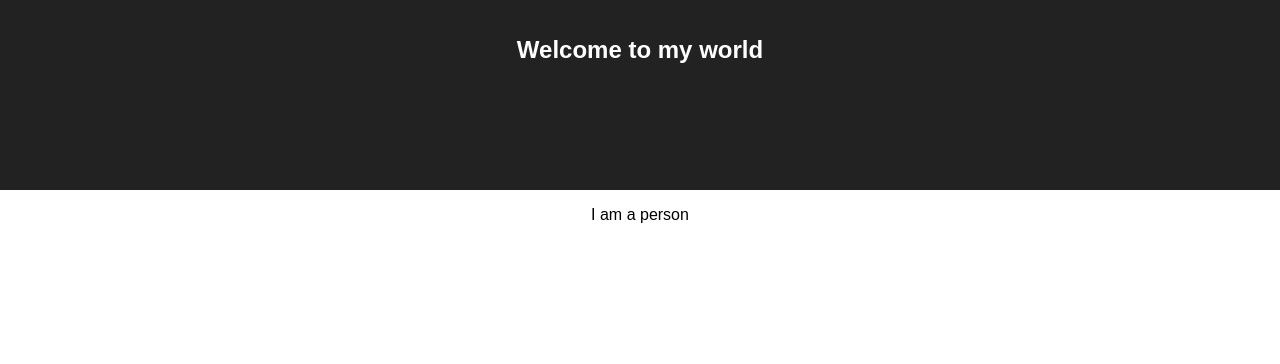
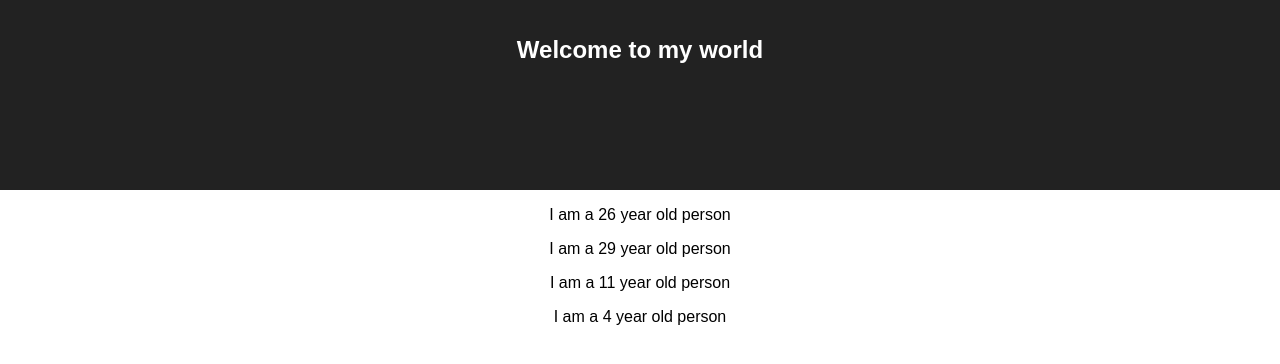
Before and after one commit to Samellenrider/React-practice, a React (Create React App) app: page / in a window 1280 px wide. Shown: the top 364 px of the page. Built offline with nearby package versions, Linux system fonts and the light colour scheme.

Commit message:
non static react component

```diff
--- a/src/App.js
+++ b/src/App.js
@@ -10,6 +10,9 @@ class App extends Component {
           <h1 className="App-title">Welcome to my world</h1>
         </header>
         <Person />
+        <Person />
+        <Person />
+        <Person />
       </div>
     );
     ///return React.createElement('div', {className: 'App'}, React.createElement('h1', null, 'loololopl'))
--- a/src/Person/Person.js
+++ b/src/Person/Person.js
@@ -1,7 +1,7 @@
 import React from 'react';
 
 const person = () => {
-	return <p> I am a person </p>
+	return <p> I am a {Math.floor(Math.random() * 30)} year old person  </p>
 };
 
 export default person;
```
